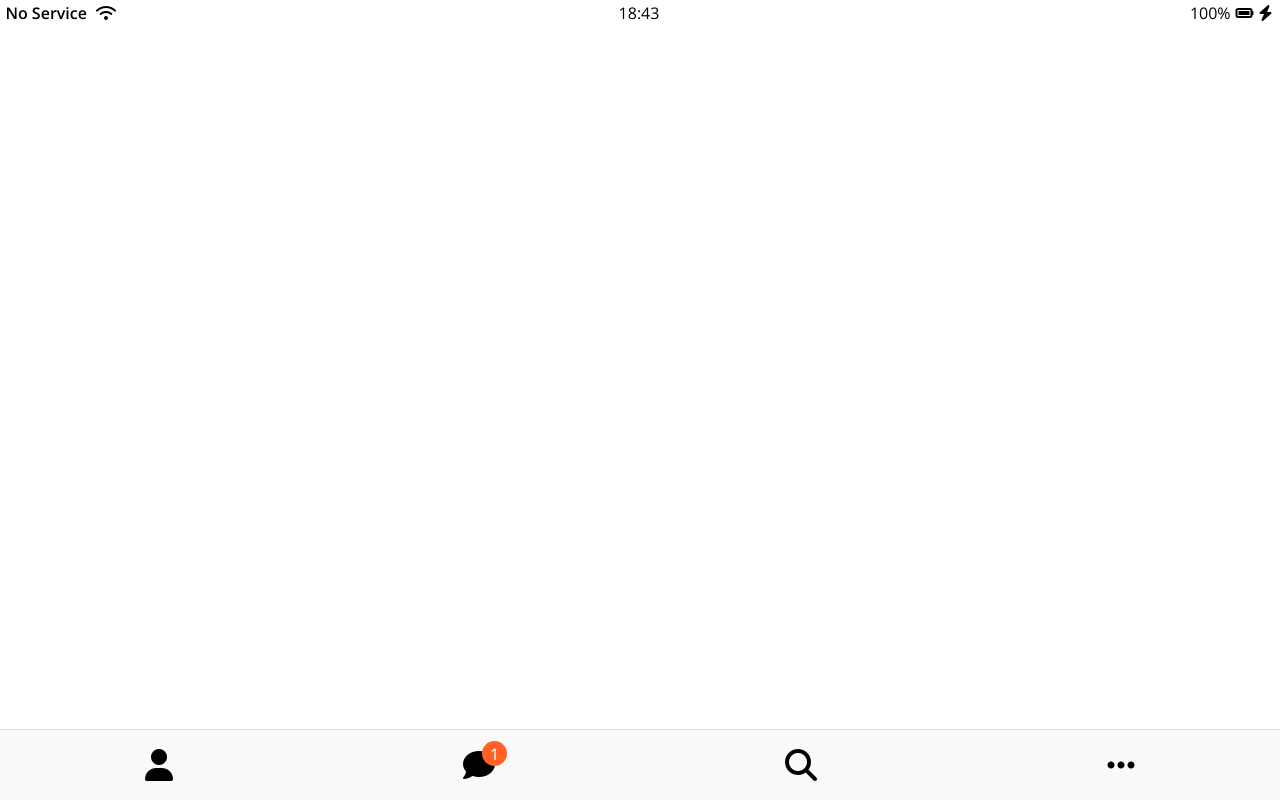
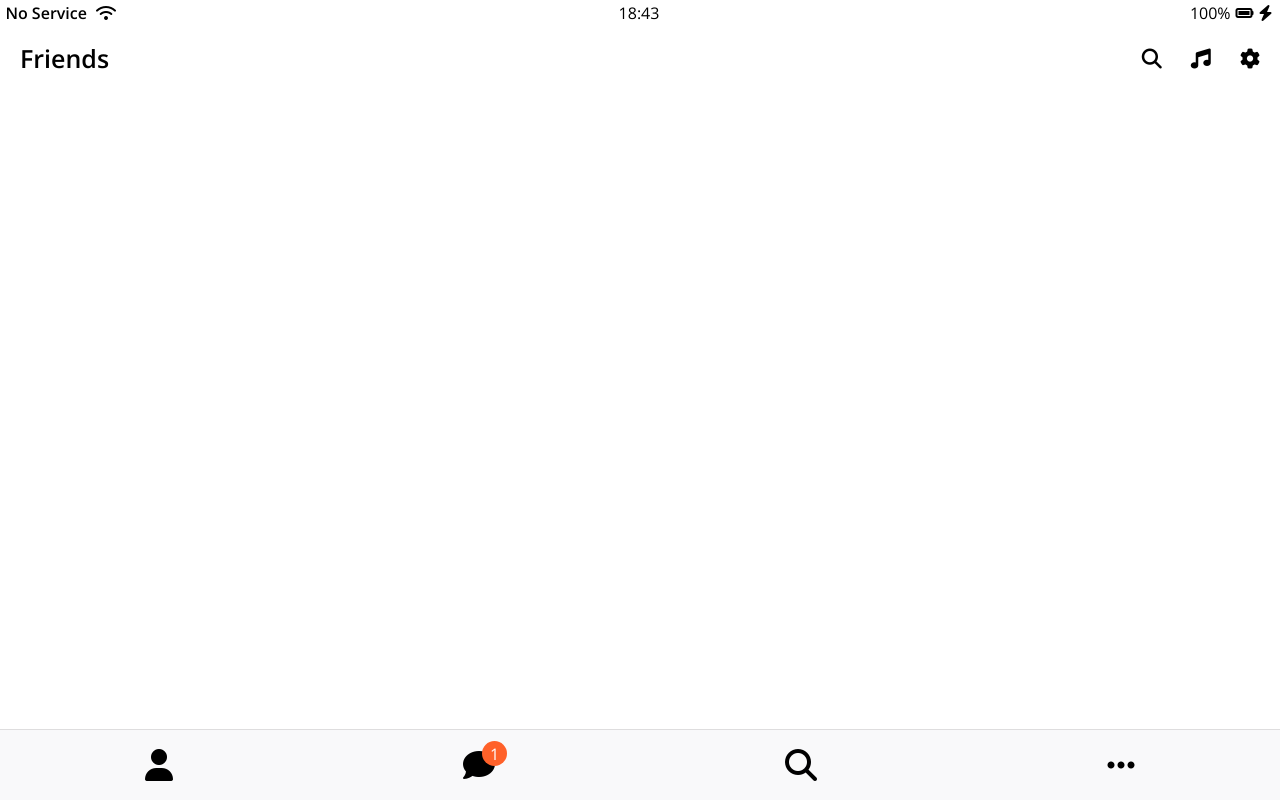
Before and after one commit to Daeell/kokoa-clone-2022, a plain HTML site: page friends.html in a window 1280 px wide. Drawn offline with nearby package versions, Linux system fonts and the light colour scheme.

Commit message:
screen-header
screen-header, status-bar

```diff
--- /dev/null
+++ b/css/components/screen-header.css
@@ -0,0 +1,13 @@
+.screen-header {
+  display: flex;
+  justify-content: space-between;
+  align-items: center;
+  padding: 20px 20px;
+}
+.screen-header__title {
+  font-size: 25px;
+  font-weight: 700;
+}
+.screen-header__icons span {
+  margin-left: 25px;
+}
--- a/css/components/status-bar.css
+++ b/css/components/status-bar.css
@@ -1,6 +1,5 @@
 .status-bar {
   display: flex;
-  position: fixed;
   top: 0px;
   width: 100%;
   justify-content: center;
--- a/css/styles.css
+++ b/css/styles.css
@@ -5,6 +5,7 @@
 /* Coponents */
 @import "components/status-bar.css";
 @import "components/nav-bar.css";
+@import "components/screen-header.css";
 
 /* Screens */
 @import "screens/welcome-header.css";
--- a/friends.html
+++ b/friends.html
@@ -22,6 +22,16 @@
         <i class="fas fa-bolt"></i>
       </div>
     </div>
+
+    <header class="screen-header">
+      <h1 class="screen-header__title">Friends</h1>
+      <div class="screen-header__icons">
+        <span><i class="fas fa-search fa-lg"></i></span>
+        <span><i class="fas fa-music fa-lg"></i></span>
+        <span><i class="fas fa-cog fa-lg"></i></span>
+      </div>
+    </header>
+
     <nav class="nav">
       <ul class="nav__list">
         <li class="nav__btn">
```
